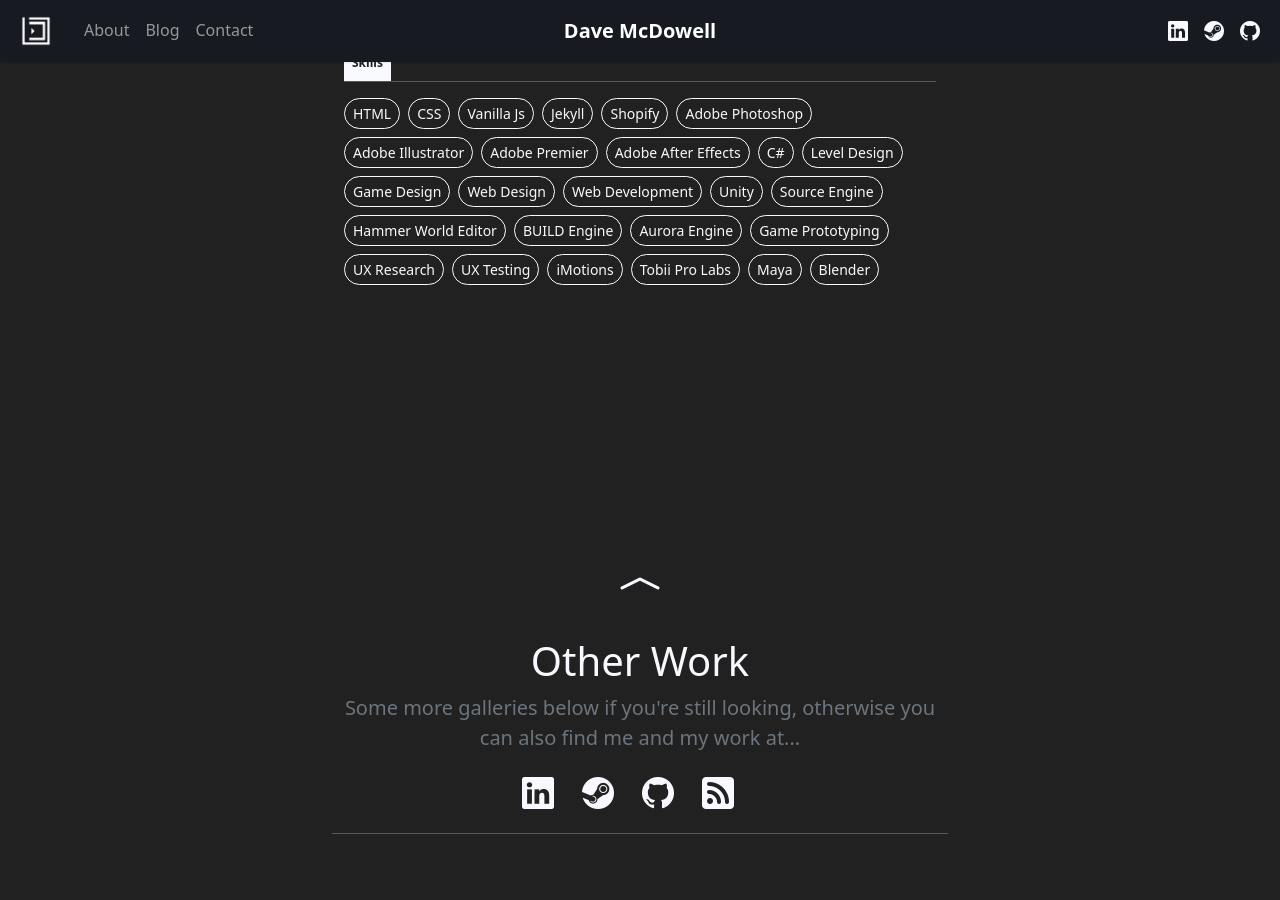
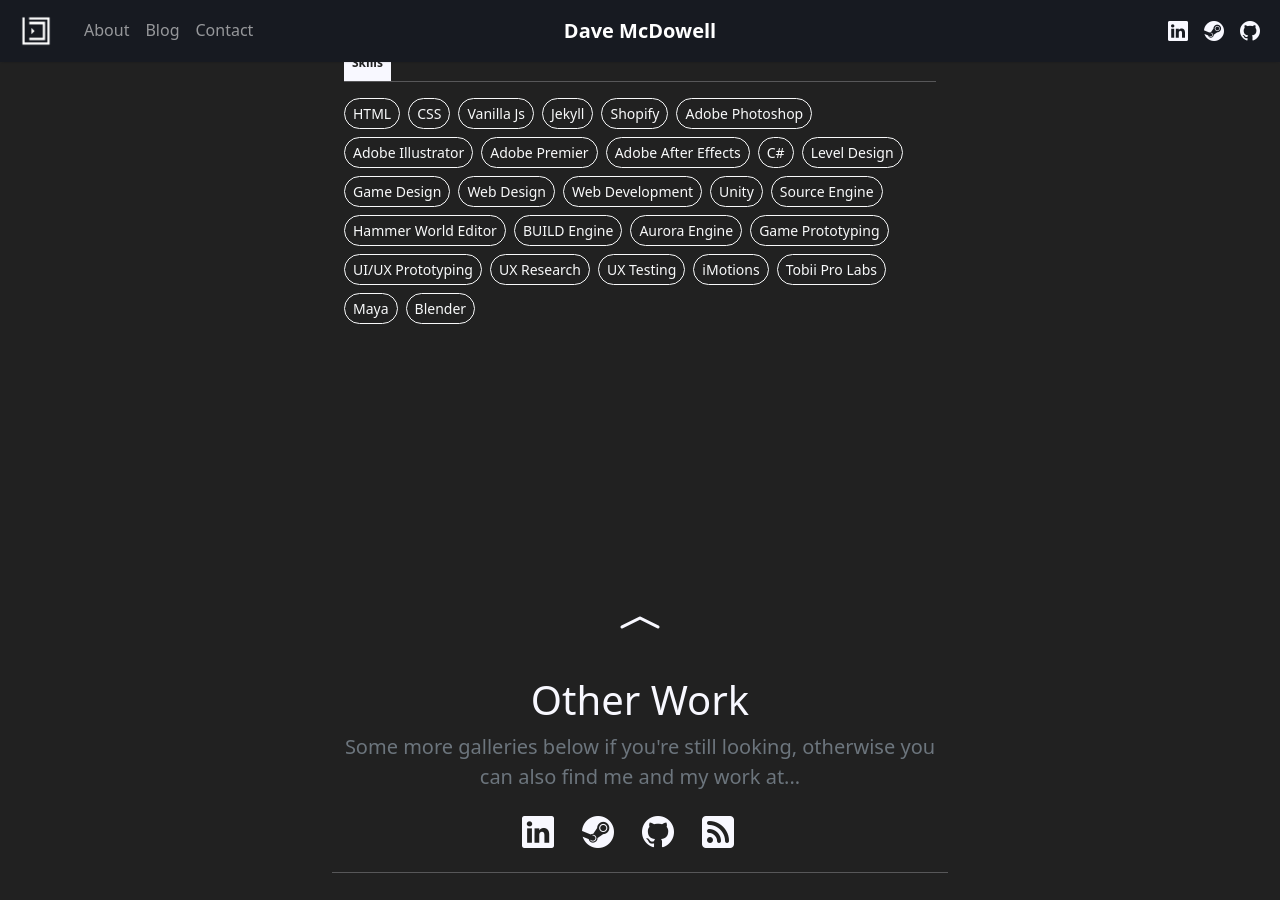
Before and after one commit to davemcdowell/portfolio, a Jekyll site: the page built from about.html, in a window 1280 px wide and 900 px high, scrolled down 2634 px. Built offline with Jekyll 4.4.1, drawn with Linux system fonts in a browser that asks for light colours; nearby versions of some CDN libraries.

Commit message:
Update cv.yml

```diff
--- a/_data/cv.yml
+++ b/_data/cv.yml
@@ -109,6 +109,7 @@
     - name: BUILD Engine
     - name: Aurora Engine
     - name: Game Prototyping
+    - name: UI/UX Prototyping
     - name: UX Research
     - name: UX Testing
     - name: iMotions
```
